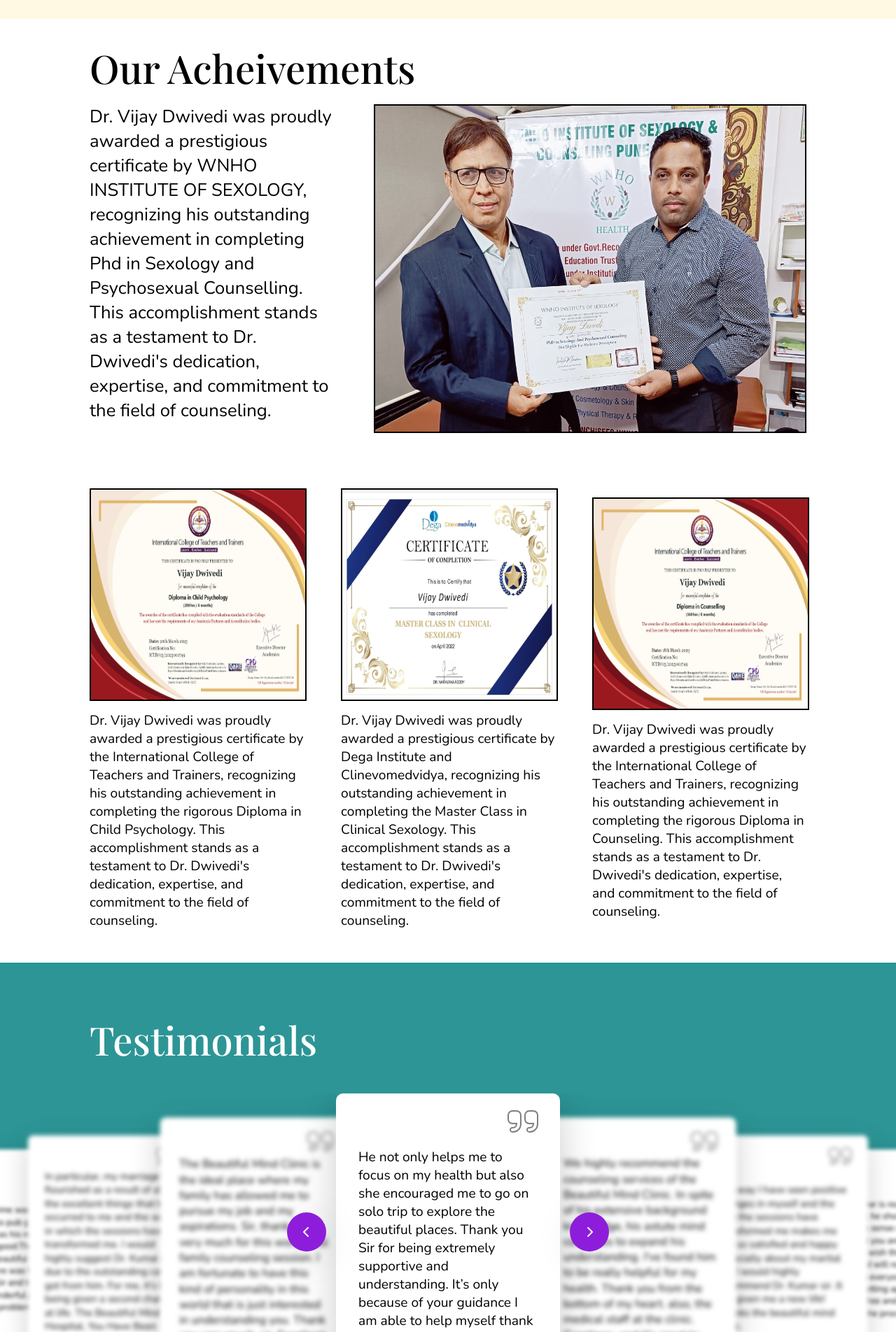
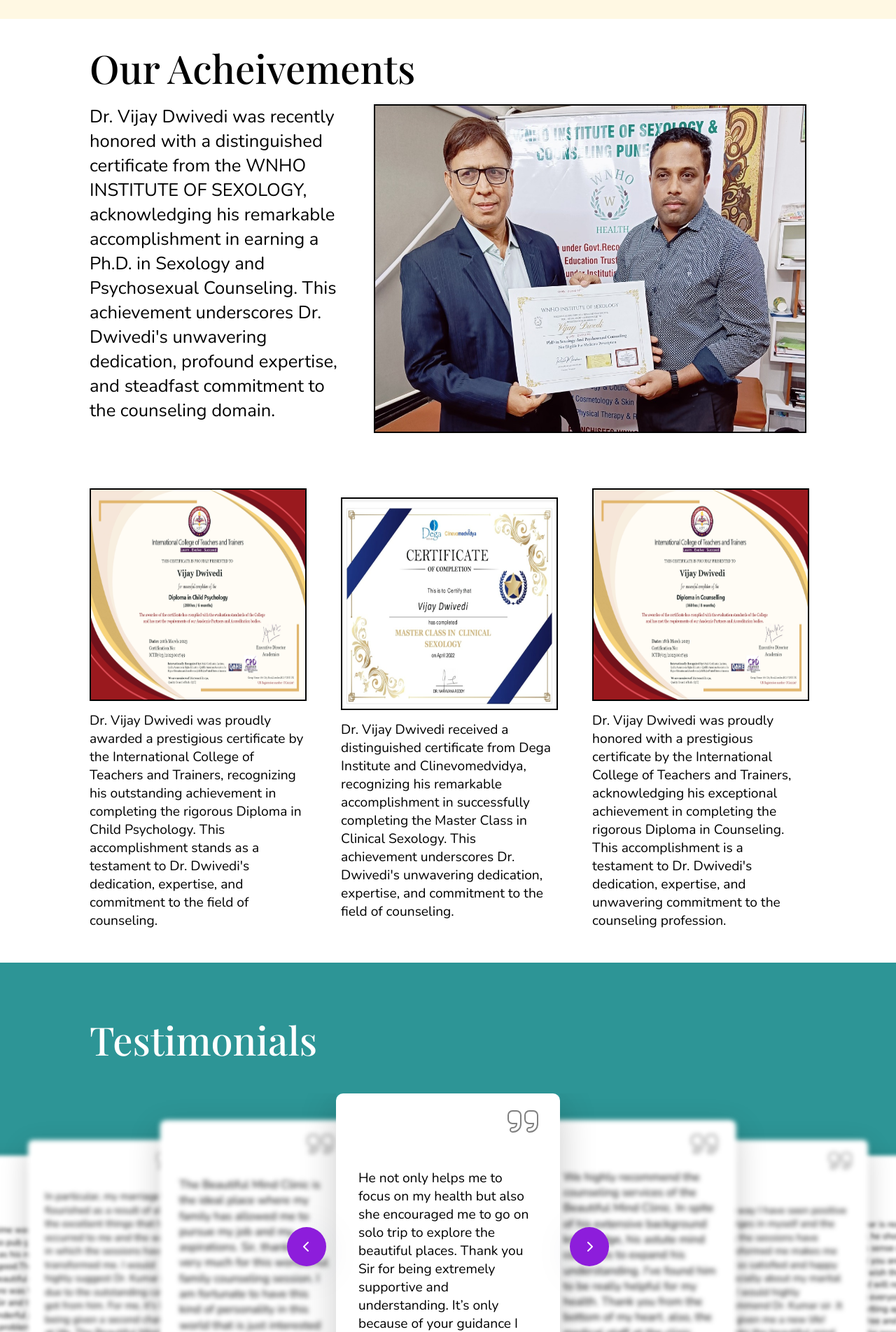
Before and after one commit to aniketraut16/thebraintake, a React app: page / in a window 1280 px wide. Shown: the part 7160-9064 px from the top of the page at 70% size. Built offline with nearby package versions, Linux system fonts and the light colour scheme; a web font is replaced by a local one.

Commit message:
Made Changes

```diff
--- a/src/App.css
+++ b/src/App.css
@@ -32,6 +32,18 @@
 * {
   margin: 0%;
   padding: 0%;
+}
+
+.fa-whatsapp {
+  position: fixed;
+  z-index: 70;
+  font-size: 2.5em;
+  padding: 15px;
+  border-radius: 100px;
+  background-color: green;
+  color: white;
+  bottom: 3%;
+  left: 3%;
 }
 
 #MobileNavbar {
@@ -347,6 +359,9 @@
   color: black;
 }
 
+.uniqfooter {
+  font-size: 1em !important;
+}
 #right-reserved ul a {
   color: black;
   text-decoration: none;
--- a/src/Components/Blogs/Blogs.json
+++ b/src/Components/Blogs/Blogs.json
@@ -2,7 +2,7 @@
   {
     "title": "Human Psychology: From Experimental Studies to Brain-Body Correspondence",
     "searchkey": "humanpsychology",
-    "by": "Pycortex Brain Take limited",
+    "by": "Pycortex Pvt. limited",
     "Date": "24 March 2024",
     "tag": "Psychology",
     "img": "/assets/Images/Blogs/blog1.webp",
@@ -41,7 +41,7 @@
   {
     "title": "Breaking Free: The Role of Drug De-addiction Counseling in Reclaiming Lives",
     "searchkey": "breakingfree",
-    "by": "Pycortex Brain Take limited",
+    "by": "Pycortex Pvt. limited",
     "Date": "25 March 2024",
     "tag": "Psychology",
     "img": "/assets/Images/Blogs/blog2.jpg",
@@ -146,7 +146,7 @@
   {
     "title": "Unraveling the Mysteries of DMIT Test: Understanding Your Unique Potential",
     "searchkey": "dmittest",
-    "by": "Pycortex Brain Take limited",
+    "by": "Pycortex Pvt. limited",
     "Date": "25 March 2024",
     "tag": "Psychology",
     "img": "/assets/Images/Blogs/blog3.jpg",
--- a/src/Components/CaseStudy/CaseStudy.json
+++ b/src/Components/CaseStudy/CaseStudy.json
@@ -2,7 +2,7 @@
   {
     "title": "Enhancing Student Well-being: A Case Study on School Counseling Services by Psycortex Brain Take Mental Health Pvt. Ltd.",
     "searchkey": "enhancingstudentwellbeing",
-    "by": "Pycortex Brain Take limited",
+    "by": "Pycortex Pvt. limited",
     "img": "/assets/Images/CaseStudy/CaseStudy1/photo1.jpeg",
     "content": [
       { "tag": "h2", "text": "1. Introduction:" },
--- a/src/Components/Common Elements/Footer.jsx
+++ b/src/Components/Common Elements/Footer.jsx
@@ -78,7 +78,7 @@ function Footer() {
           </Link>
         </div>
         <h4>Services</h4>
-        <h4>Psychological Counseling</h4>
+        <h4 className="uniqfooter">Psychological Counseling</h4>
         <div>
           <Link to="/services/psychologicalcounselling/substanceabuseoraddictioncounselling">
             Substance Abuse or Addiction Counseling
@@ -132,7 +132,7 @@ function Footer() {
             Gestalt Therapy
           </Link>
         </div>
-        <h4>Sexology Counseling</h4>
+        <h4 className="uniqfooter">Sexology Counseling</h4>
         <div>
           <Link to="/services/sexologycounselling/erectiledysfunction">
             Erectile Dysfunction
@@ -172,7 +172,7 @@ function Footer() {
             Pelvic Floor Physical Therapy
           </Link>
         </div>
-        <h4>Psychological Testing</h4>
+        <h4 className="uniqfooter">Psychological Testing</h4>
         <div>
           <Link to="/services/psychologicaltesting/basiccounselling">
             Basic Counseling
--- a/src/Components/Contact Us/Contact.jsx
+++ b/src/Components/Contact Us/Contact.jsx
@@ -1,5 +1,7 @@
 import React, { useEffect, useRef } from "react";
+
 import "./Contact.css";
+import { useLocation } from "react-router-dom";
 
 function Contact() {
   const observedElements = useRef([]);
@@ -9,6 +11,7 @@ function Contact() {
       behavior: "smooth",
     });
   }, []);
+  const loc = useLocation();
 
   useEffect(() => {
     const observer = new IntersectionObserver(
@@ -43,19 +46,29 @@ function Contact() {
   return (
     <>
       <div className="Contact">
-        <h1 ref={(el) => observedElements.current.push(el)}>CONTACT US</h1>
+        <h1 ref={(el) => observedElements.current.push(el)}>
+          {loc.pathname === "/contactus" ? "CONTACT US" : "Get in Touch"}
+        </h1>
         <div>
           <div
             className="adress"
             ref={(el) => observedElements.current.push(el)}
           >
-            <h2>Get in Touch</h2>
+            <h2> {loc.pathname === "/contactus" ? "Get in Touch" : ""}</h2>
             <p>
-              Adress : Block no. 132, 2nd floor, Shriram Tower, Sadar, Nagpur-
-              440001, Maharashtra
+              <span>Address : </span>
+              Block no. 132, 2nd floor, Shriram Tower, Sadar, Nagpur- 440001,
+              Maharashtra
             </p>
-            <span>Phone no : 9270034937</span>
-            <span>Email : braintake@gmail.com</span>
+            <p>
+              {" "}
+              <span>Phone no : </span>9270034937
+            </p>
+            <p>
+              {" "}
+              <span>Email : </span>
+              braintake@gmail.com
+            </p>
 
             <div
               className="map"
--- a/src/Components/Home/Acheivements.jsx
+++ b/src/Components/Home/Acheivements.jsx
@@ -12,12 +12,12 @@ function Acheivements() {
           />
           <div>
             <p>
-              Dr. Vijay Dwivedi was proudly awarded a prestigious certificate by
-              WNHO INSTITUTE OF SEXOLOGY, recognizing his outstanding
-              achievement in completing Phd in Sexology and Psychosexual
-              Counselling. This accomplishment stands as a testament to Dr.
-              Dwivedi's dedication, expertise, and commitment to the field of
-              counseling.
+              Dr. Vijay Dwivedi was recently honored with a distinguished
+              certificate from the WNHO INSTITUTE OF SEXOLOGY, acknowledging his
+              remarkable accomplishment in earning a Ph.D. in Sexology and
+              Psychosexual Counseling. This achievement underscores Dr.
+              Dwivedi's unwavering dedication, profound expertise, and steadfast
+              commitment to the counseling domain.
             </p>
           </div>
         </div>
@@ -44,11 +44,12 @@ function Acheivements() {
           />
           <div>
             <p>
-              Dr. Vijay Dwivedi was proudly awarded a prestigious certificate by
-              Dega Institute and Clinevomedvidya, recognizing his outstanding
-              achievement in completing the Master Class in Clinical Sexology.
-              This accomplishment stands as a testament to Dr. Dwivedi's
-              dedication, expertise, and commitment to the field of counseling.
+              Dr. Vijay Dwivedi received a distinguished certificate from Dega
+              Institute and Clinevomedvidya, recognizing his remarkable
+              accomplishment in successfully completing the Master Class in
+              Clinical Sexology. This achievement underscores Dr. Dwivedi's
+              unwavering dedication, expertise, and commitment to the field of
+              counseling.
             </p>
           </div>
         </div>
@@ -59,12 +60,12 @@ function Acheivements() {
           />
           <div>
             <p>
-              Dr. Vijay Dwivedi was proudly awarded a prestigious certificate by
-              the International College of Teachers and Trainers, recognizing
-              his outstanding achievement in completing the rigorous Diploma in
-              Counseling. This accomplishment stands as a testament to Dr.
-              Dwivedi's dedication, expertise, and commitment to the field of
-              counseling.
+              Dr. Vijay Dwivedi was proudly honored with a prestigious
+              certificate by the International College of Teachers and Trainers,
+              acknowledging his exceptional achievement in completing the
+              rigorous Diploma in Counseling. This accomplishment is a testament
+              to Dr. Dwivedi's dedication, expertise, and unwavering commitment
+              to the counseling profession.
             </p>
           </div>
         </div>
--- a/src/Components/Home/Home.css
+++ b/src/Components/Home/Home.css
@@ -384,7 +384,7 @@ body {
 
 .swiper-slide {
   width: 20em !important;
-  height: 57vh !important;
+  min-height: 57vh !important;
   position: relative;
   box-shadow: 0 15px 50px rgb(0, 0, 0, 0.2);
   filter: blur(4px);
@@ -392,15 +392,6 @@ body {
 .swiper-slide-active {
   filter: blur(0px);
 }
-
-.swiper-slide img {
-  width: 50px;
-  height: 50px;
-  object-fit: cover;
-  border-radius: 2rem;
-  object-fit: cover;
-}
-
 .swiper-slide-shadow-left,
 .swiper-slide-shadow-right {
   display: none;
@@ -433,7 +424,7 @@ body {
 
 .one-testimonial {
   width: 16em !important;
-  height: 55vh !important;
+  min-height: 500px !important;
   display: flex;
   flex-direction: column;
   padding: 2vh 2em;
@@ -543,7 +534,7 @@ body {
     margin: 10px 0px;
   }
   #LandingPage > div {
-    box-shadow: inset 0 0 1000px 175px rgba(0, 0, 0, 0.9);
+    box-shadow: inset 0 0 925px 143px rgba(0, 0, 0, 0.8);
   }
   #LandingPage {
     height: 100vh;
@@ -562,7 +553,7 @@ body {
   /* OUR SERVICES */
 
   #HomeServices {
-    box-shadow: inset 0 0 1000px 350px rgba(0, 0, 0, 0.8);
+    box-shadow: inset 0 0 1000px 162px rgba(0, 0, 0, 0.85);
   }
   .info-tab {
     display: none;
--- a/src/Components/Home/LandingPage.jsx
+++ b/src/Components/Home/LandingPage.jsx
@@ -4,6 +4,8 @@ import React, { useState, useEffect } from "react";
 // import bg3 from "../../../public "/assets/Images/Home/service3.jpg ";
 
 function LandingPage() {
+  const whatsAppLink = 'https://wa.me/9270034937?text="" ';
+
   const titleArr = ["Mental Health", "Indian Psychology", "Drug De-Addiction"];
   const infoArry = [
     "Through personalized sessions with trained professionals, individuals can learn effective coping strategies to navigate the challenges of daily life. These sessions often involve identifying stressors, exploring underlying emotions, and developing practical techniques such as relaxation exercises, mindfulness, and cognitive restructuring.",
@@ -27,6 +29,7 @@ function LandingPage() {
   }, []);
 
   return (
+    <>
       <div
         id="LandingPage"
         style={{ background: `url(${bgArr[index]}) center/cover` }}
@@ -37,6 +40,10 @@ function LandingPage() {
           <p>{infoArry[index]}</p>
         </div>
       </div>
+      <a href={whatsAppLink} id="whatsapp-logo" target="_blank">
+        <i className="fa-brands fa-whatsapp"></i>
+      </a>
+    </>
   );
 }
 
```
Lines whose indentation alone changed are shown as unchanged.
